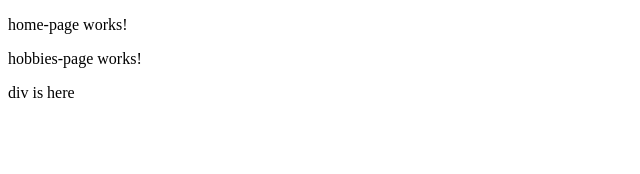
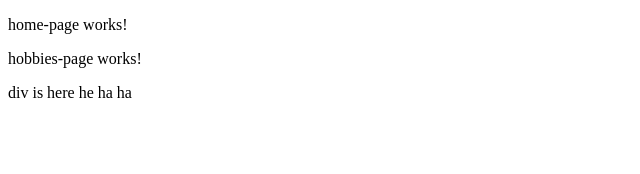
Before and after one commit to AlbertWilliamsW/albert-biodata-app, an Angular app: page / in a window 1280 px wide. Shown: the top 174 px of the page, without its empty margins (0-640 px from the left). Built offline with nearby package versions, Linux system fonts and the light colour scheme.

Commit message:
added he ha ha

```diff
--- a/src/app/app.component.html
+++ b/src/app/app.component.html
@@ -336,4 +336,4 @@
 <!-- <router-outlet /> -->
 <app-home-page></app-home-page>
 <app-hobbies-page></app-hobbies-page>
-<div>div is here</div>
+<div>div is here he ha ha</div>
```
